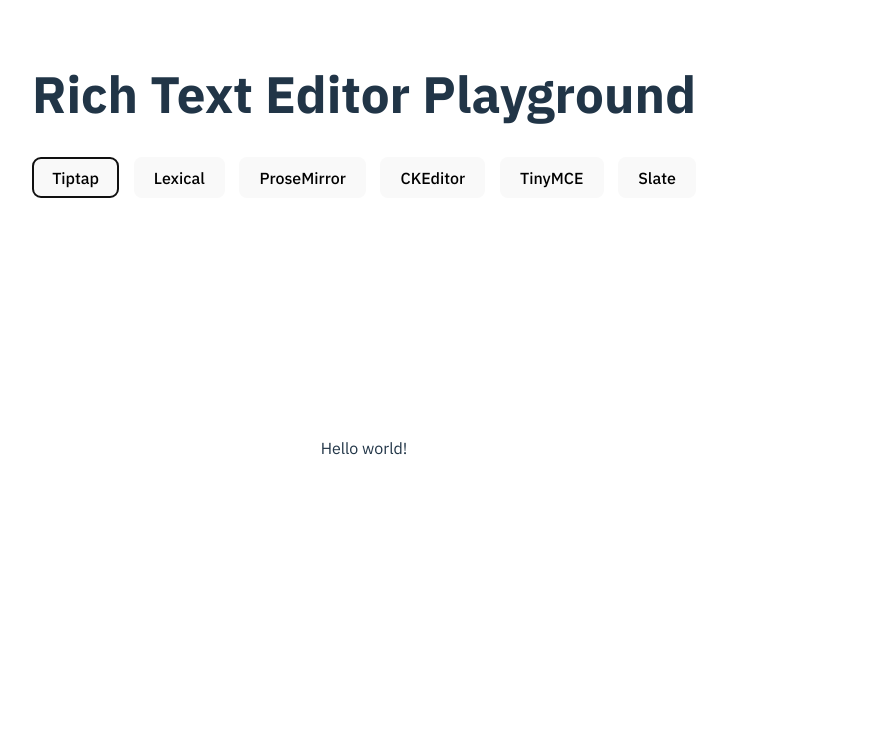
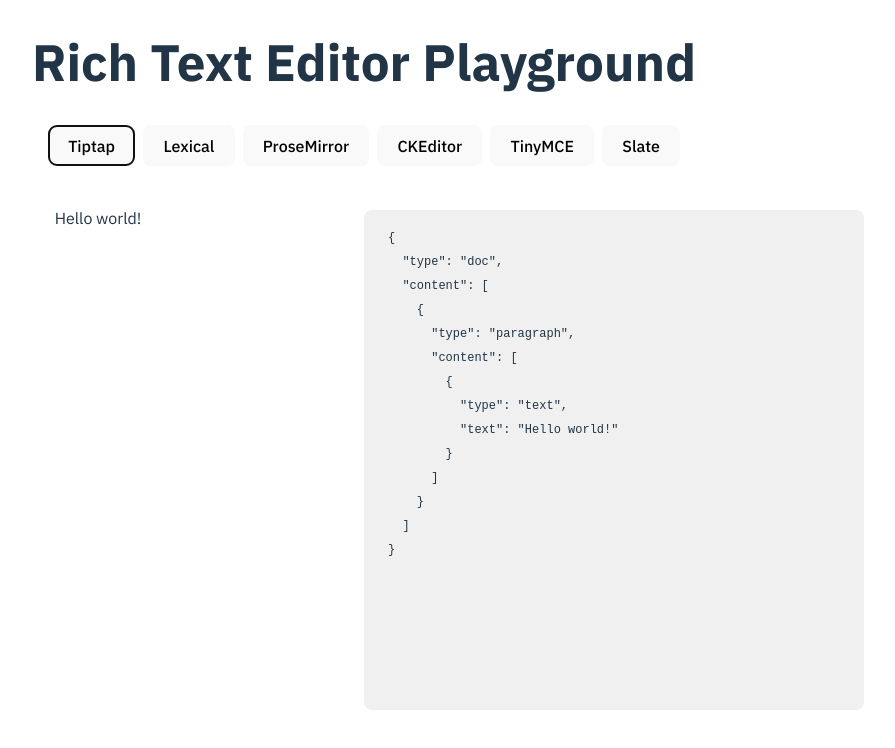
Before and after one commit to ssalka/amp-rich-text, a React (Vite) app: page / in a window 1280 px wide. Shown: the top 748 px of the page, without its empty margins (276-1171 px from the left). Built offline with nearby package versions, Linux system fonts and the light colour scheme.

Commit message:
main show JSON output of editor

```diff
--- a/package.json
+++ b/package.json
@@ -17,6 +17,7 @@
     "react-dom": "^18.2.0",
     "react-error-boundary": "^3.1.4",
     "react-use": "^17.4.0",
+    "recoil": "^0.7.5",
     "typeface-ibm-plex-sans": "^1.1.13"
   },
   "devDependencies": {
--- a/src/App.css
+++ b/src/App.css
@@ -1,21 +1,45 @@
 #root {
   margin: 0 auto;
-  padding: 2rem;
 }
 
 .App {
   height: 100vh;
+  width: 1000px;
+  display: flex;
+  flex-direction: column;
+  align-items: center;
 }
 
 .tabs {
   display: flex;
-  justify-content: space-between;
+  justify-content: space-around;
   gap: 8px;
+}
+
+.editor-main {
+  margin-top: 32px;
+  display: flex;
+  align-self: stretch;
+  gap: 32px;
+  align-items: start;
 }
 
 .selected-editor {
   display: flex;
-  align-items: center;
+  align-items: start;
   justify-content: center;
   min-height: 500px;
+  flex-grow: 1;
 }
+
+.editor-main pre {
+  background-color: #F0F0F0;
+  padding: 16px 24px;
+  border-radius: 8px;
+  width: 500px;
+  min-width: 500px;
+  overflow: auto;
+  font-size: 12px;
+  height: 500px;
+  box-sizing: border-box;
+}
--- a/src/App.tsx
+++ b/src/App.tsx
@@ -2,6 +2,8 @@
 import { lazy, useCallback, useState, type MouseEvent } from 'react';
 import { ErrorBoundary } from 'react-error-boundary';
 import { usePrevious } from 'react-use';
+import { useRecoilValue } from 'recoil';
+import { jsonState } from '@/content';
 
 import './App.css';
 
@@ -37,6 +39,7 @@
     setSelectedEditor(nextEditor);
   }, []);
   const previousEditor = usePrevious(selectedEditor);
+  const editorJson = useRecoilValue(jsonState);
 
   return (
     <div className="App">
@@ -53,6 +56,7 @@
           </button>
         ))}
       </div>
+      <div className="editor-main">
         <ErrorBoundary
           fallbackRender={({ resetErrorBoundary }) => {
             if (previousEditor?.name === 'Tiptap') {
@@ -79,6 +83,8 @@
             )}
           </div>
         </ErrorBoundary>
+        <pre>{JSON.stringify(editorJson, null, 2)}</pre>
+      </div>
     </div>
   );
 }
--- a/src/components/editors/Tiptap.css
+++ b/src/components/editors/Tiptap.css
@@ -10,5 +10,7 @@
 
 .tiptap-editor {
   padding: 8px;
-  min-width: max-content;
+  flex-grow: 1;
+  max-width: 100%;
+  word-break: break-all;
 }
--- a/src/components/editors/Tiptap.tsx
+++ b/src/components/editors/Tiptap.tsx
@@ -1,14 +1,17 @@
 import clsx from 'clsx';
+import { useEffect } from 'react';
+import { useSetRecoilState } from 'recoil';
 import { BubbleMenu, EditorContent, useEditor } from '@tiptap/react';
 import StarterKit from '@tiptap/starter-kit';
+import { defaultText, jsonState } from '@/content';
 
-import { defaultText } from '@/text';
 import './Tiptap.css';
-
 // BUG BubbleMenu breaks on unmount https://github.com/ueberdosis/tiptap/issues/3135
 
 export default () => {
+  const setJson = useSetRecoilState(jsonState);
   const editor = useEditor({
+    content: defaultText,
     extensions: [
       StarterKit.configure({
         paragraph: {
@@ -18,13 +21,21 @@
         },
       }),
     ],
-    content: defaultText,
     editorProps: {
       attributes: {
         class: 'tiptap-editor',
       },
     },
+    onUpdate({ editor }) {
+      setJson(editor.getJSON());
+    },
   });
+
+  useEffect(() => {
+    if (editor) {
+      setJson(editor.getJSON());
+    }
+  }, [editor]);
 
   return (
     <>
--- /dev/null
+++ b/src/content.ts
@@ -0,0 +1,8 @@
+import { atom } from 'recoil';
+
+export const defaultText = 'Hello world!';
+
+export const jsonState = atom<Record<string, unknown>>({
+  key: 'json',
+  default: {},
+});
--- a/src/main.tsx
+++ b/src/main.tsx
@@ -1,5 +1,7 @@
 import React from 'react';
 import ReactDOM from 'react-dom/client';
+import { RecoilRoot } from 'recoil';
+
 import App from './App';
 
 import './index.css';
@@ -7,6 +9,8 @@
 
 ReactDOM.createRoot(document.getElementById('root') as HTMLElement).render(
   <React.StrictMode>
-    <App />
+    <RecoilRoot>
+      <App />
+    </RecoilRoot>
   </React.StrictMode>
 );
--- a/src/text.ts
+++ /dev/null
@@ -1 +0,0 @@
-export const defaultText = 'Hello world!';
```
Also changed, not shown: 1 other file (tests, documents, lock files or other folders). Lines whose indentation alone changed are shown as unchanged.
